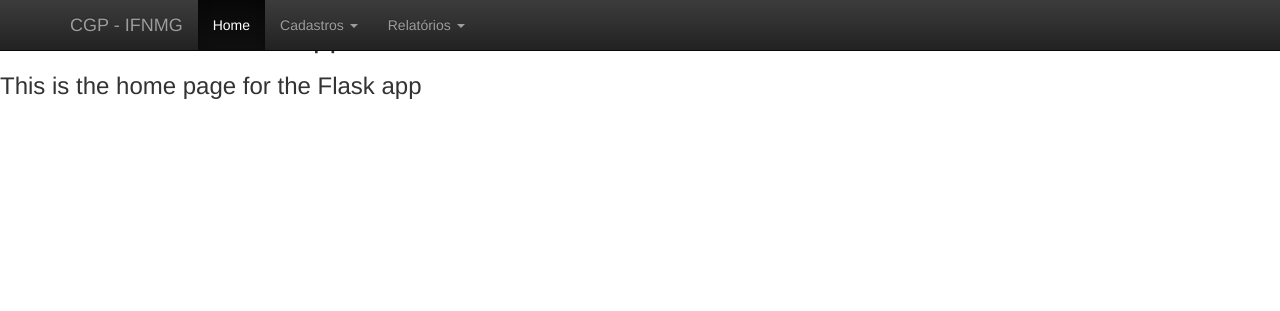
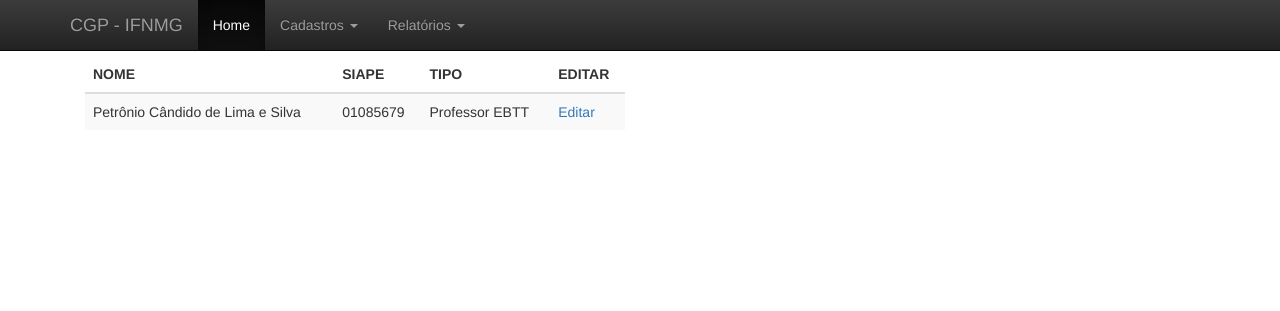
Before and after one commit to petroniocandido/CGP, a Flask app: page / in a window 1280 px wide. Shown: the top 311 px of the page. Run offline with Flask 2, Linux system fonts and the light colour scheme; some libraries are stand-ins or nearby versions.

Commit message:
Primeiras definições de layout

```diff
--- a/app.py
+++ b/app.py
@@ -8,7 +8,15 @@ app = Flask(__name__)
 
 @app.route('/')
 def home():
-  return render_template('home.html')
+  return render_template('listarPessoas.html')
+
+@app.route('/pessoas/listar/')
+def pessoaListar():
+  return render_template('listarPessoas.html')
+
+@app.route('/pessoas/editar/')
+def pessoaEditar():
+  return render_template('editarPessoa.html')
 
 if __name__ == '__main__':
   app.run(debug=True)
--- a/templates/layout.html
+++ b/templates/layout.html
@@ -39,7 +39,7 @@
         </div>
         <div id="navbar" class="navbar-collapse collapse">
           <ul class="nav navbar-nav">
-            <li class="active"><a href="#">Home</a></li>
+            <li class="active"><a href="/pessoas/listar/">Home</a></li>
             <li class="dropdown">
               <a href="#" class="dropdown-toggle" data-toggle="dropdown" role="button" aria-haspopup="true" aria-expanded="false">Cadastros <span class="caret"></span></a>
               <ul class="dropdown-menu">
@@ -61,8 +61,10 @@
       </div>
     </nav>
 
+	<div class="container">
     {% block content %}
     {% endblock %}
+    </div>
 
     <!-- jQuery (obrigatório para plugins JavaScript do Bootstrap) -->
     <script src="https://ajax.googleapis.com/ajax/libs/jquery/1.12.4/jquery.min.js"></script>
--- /dev/null
+++ b/templates/listarPessoas.html
@@ -0,0 +1,27 @@
+{% extends "layout.html" %}
+{% block content %}
+
+<h3>Listagem de Servidores</h3>
+<div class="col-md-6">
+          <table class="table table-striped">
+            <thead>
+              <tr>
+                <th>NOME</th>
+                <th>SIAPE</th>
+                <th>TIPO</th>
+                <th>EDITAR</th>
+              </tr>
+            </thead>
+            <tbody>
+              <tr>
+                <td>Petrônio Cândido de Lima e Silva</td>
+                <td>01085679</td>
+                <td>Professor EBTT</td>
+                <td> <a href="/pessoas/editar/">Editar</a> </td>
+              </tr>
+
+            </tbody>
+          </table>
+        </div>
+
+{% endblock %}
```
Also changed, not shown: templates/editarPessoa.html (added, +37 -0 lines).
